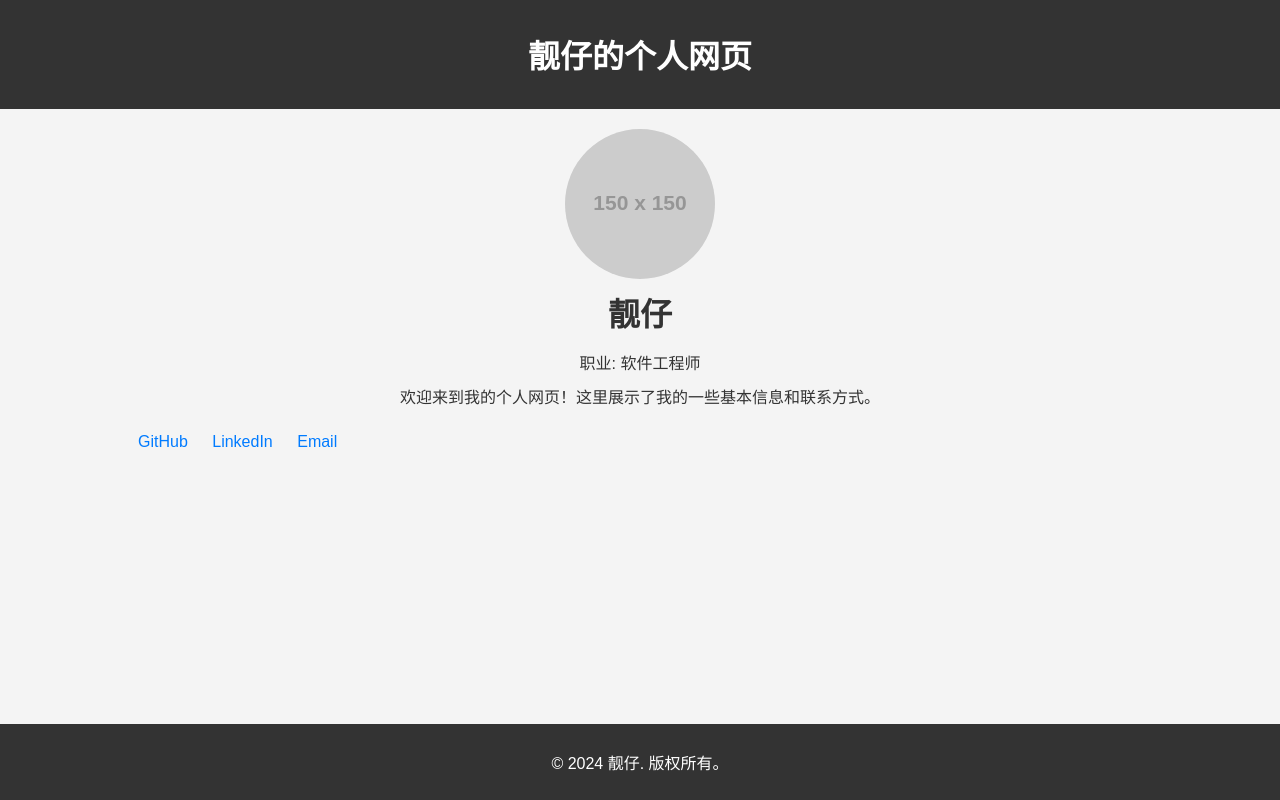
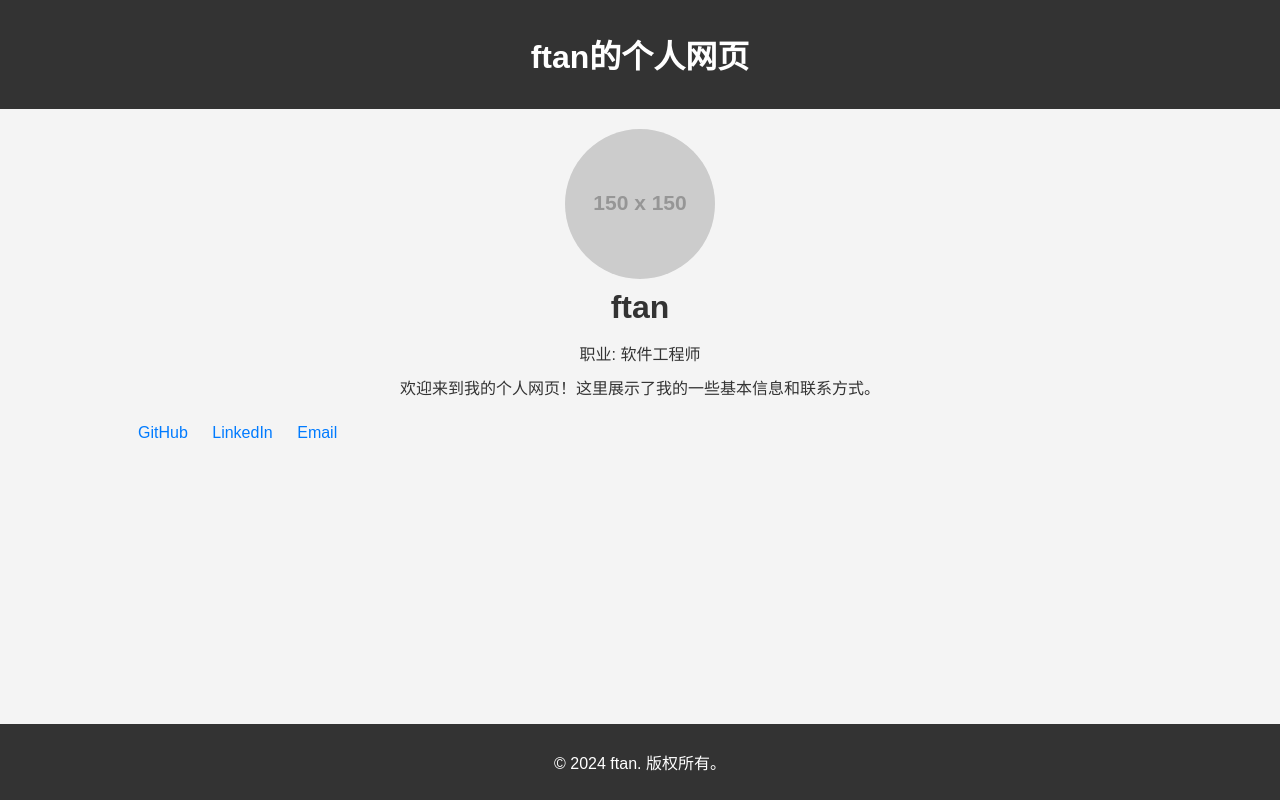
Before and after one commit to LftanSSix/ftans.github.io, a plain HTML site: page index.html in a window 1280 px wide. Drawn offline with Linux system fonts and the light colour scheme; placeholder pictures from the web are drawn by us.

Commit message:
Update index.html

```diff
--- a/index.html
+++ b/index.html
@@ -3,7 +3,7 @@
 <head>
     <meta charset="UTF-8">
     <meta name="viewport" content="width=device-width, initial-scale=1.0">
-    <title>靓仔的个人网页</title>
+    <title>ftan的个人网页</title>
     <style>
         body {
             font-family: Arial, sans-serif;
@@ -61,23 +61,23 @@
 </head>
 <body>
     <header>
-        <h1>靓仔的个人网页</h1>
+        <h1>ftan的个人网页</h1>
     </header>
     <div class="container">
         <div class="profile">
             <img src="https://via.placeholder.com/150" alt="个人头像">
-            <h1>靓仔</h1>
+            <h1>ftan</h1>
             <p>职业: 软件工程师</p>
             <p>欢迎来到我的个人网页！这里展示了我的一些基本信息和联系方式。</p>
         </div>
         <div class="social-links">
-            <a href="https://github.com" target="_blank">GitHub</a>
+            <a href="https://github.com/LftanSSix" target="_blank">GitHub</a>
             <a href="https://linkedin.com" target="_blank">LinkedIn</a>
             <a href="mailto:example@example.com">Email</a>
         </div>
     </div>
     <footer>
-        <p>&copy; 2024 靓仔. 版权所有。</p>
+        <p>&copy; 2024 ftan. 版权所有。</p>
     </footer>
 </body>
 </html>
```
